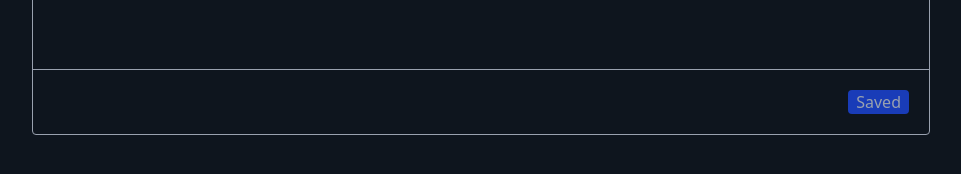
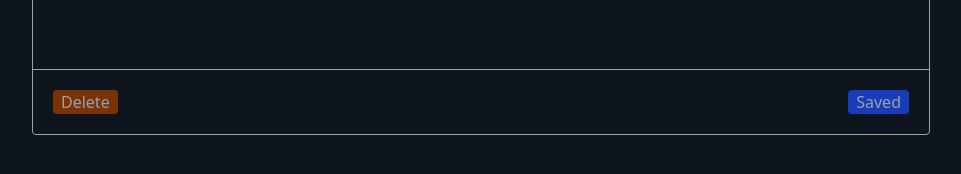
Before and after one commit to CentipedeSully/expJournal, a React (Vite) app: page / in a window 1280 px wide. Both pictures are taken after a click on the button "Create Entry". Shown: the part 530-704 px from the top of the page, without its empty margins (159-1120 px from the left). Built offline with nearby package versions, Linux system fonts and the light colour scheme; no server answers.

Commit message:
implemented a delete function for entries and debugged. added delete button. now the app is ready for its first deployment!

```diff
--- a/src/App.tsx
+++ b/src/App.tsx
@@ -33,7 +33,9 @@ function App() {
     axios.post(entriesAddress,entry)
   }
 
-
+  const removeEntryFromDb = (id:string) =>{
+    axios.delete(entriesAddress+ `/${id}`)
+  }
 
   const emptyEntry:Entry = {
     _id:'',
@@ -118,6 +120,15 @@ function App() {
 
   }
 
+  const deleteEntry = (id:string) => {
+    if (id.length > 0){
+      removeEntryFromDb(id)
+      const newTemporaryLocalCollection = entries.filter(item => item._id !== id)
+      setCollection(newTemporaryLocalCollection)
+      setTimeout(getCollectionFromDb,2000)
+    }
+  }
+
   const pointerEventsClass = ignoreClicks ? " pointer-events-none" : " pointer-events-auto"
 
 
@@ -134,6 +145,7 @@ function App() {
             handleEnterEdit={enterEditMode}
             handleExitEdit={exitEditMode}
             handleSaveEntry={saveEntryToApp}
+            handleDeleteEntry={deleteEntry}
             />
           <EntriesUi
             collection={entries}
@@ -154,6 +166,7 @@ function App() {
             handleEnterEdit={enterEditMode}
             handleExitEdit={exitEditMode}
             handleSaveEntry={saveEntryToApp}
+            handleDeleteEntry={deleteEntry}
             />
           <WelcomeUi
             username="Centisully"
--- a/src/EntryOverlay.tsx
+++ b/src/EntryOverlay.tsx
@@ -16,6 +16,7 @@ const EntryOverlay = (props:SoloEntryModalProps) => {
                 handleEnterEdit={props.handleEnterEdit}
                 handleExitEdit={props.handleExitEdit}
                 handleSaveEntry={props.handleSaveEntry}
+                handleDeleteEntry={props.handleDeleteEntry}
                 />,
             entryModalParent
         )
@@ -34,7 +35,8 @@ interface SoloEntryModalProps{
     handleEnterEdit:any,
     handleExitEdit:any,
     editMode:boolean,
-    handleSaveEntry:any
+    handleSaveEntry:any,
+    handleDeleteEntry:any
 }
 
 const SoloEntryModal = (props:SoloEntryModalProps)=>{
@@ -117,6 +119,7 @@ const SoloEntryModal = (props:SoloEntryModalProps)=>{
     }
   }
 
+
   const saveEntry = () =>{
     clearDetectedChanges()
 
@@ -130,6 +133,11 @@ const SoloEntryModal = (props:SoloEntryModalProps)=>{
     }
 
     props.handleSaveEntry(updatedEntry)
+    props.handleExit()
+  }
+
+  const deleteEntry= () =>{
+    props.handleDeleteEntry(props.entryObj._id)
     props.handleExit()
   }
 
@@ -191,6 +199,7 @@ const SoloEntryModal = (props:SoloEntryModalProps)=>{
           <FooterArea
             unsavedChangesDetected={changeDetected}
             handleSave={saveEntry}
+            handleDelete={deleteEntry}
           />
         </div>
       </div>
@@ -228,16 +237,22 @@ const HeaderArea = (props:headerProps)=> {
 
   interface footerProps{
     unsavedChangesDetected:boolean,
-    handleSave:any
+    handleSave:any,
+    handleDelete:any
   }
   const FooterArea = (props:footerProps)=> {
 
     return(
-      <div className={'flex items-center justify-end py-5 px-5 '}>
+      <div className={'flex items-center justify-between py-5 px-5 '}>
+        <button
+            className={'rounded bg-amber-900 hover:bg-amber-950 px-2 '}
+            onClick={props.handleDelete}>
+            Delete
+        </button>
         <button
             className={'rounded bg-blue-800 hover:bg-blue-950 px-2 '}
             onClick={props.handleSave}>
-            {props.unsavedChangesDetected ? "unsaved" : "Saved"}
+            {props.unsavedChangesDetected ? "Save" : "Saved"}
         </button>
       </div>
     )
--- a/src/db.tsx
+++ b/src/db.tsx
@@ -1,4 +1,4 @@
-import mongoose, { connection } from "mongoose"
+import mongoose from "mongoose"
 import express from "express"
 import cors from "cors"
 
@@ -114,6 +114,13 @@ async function saveEntry(entry:any){
     return newEntry
 }
 
+async function deleteEntry(id:string){
+    console.log("id to remove from db:",id)
+    const deletededEntry = await journalEntry.findByIdAndDelete(id)
+    console.log("deleted Entry:",deletededEntry)
+    return deletededEntry
+}
+
 app.put(`/${dbEntryCollectionName}/:entry`, (req,res)=>{
     const fullEntry = req.body
 
@@ -143,11 +150,29 @@ app.post(`/${dbEntryCollectionName}`,(req,res)=>{
 
 })
 
+app.delete(`/${dbEntryCollectionName}/:id`, (req,res)=>{
+    const id = req.params.id
+    try {
+        const deletedEntry = deleteEntry(id)
+        if (deletedEntry === null)
+        {
+            res.send(`couldn't find entry with id '${id}'`).status(404)
+        }
+        else{
+            res.json(deletedEntry).status(200)
+        }
+    } catch (error) {
+        console.log("an error occured while attempting to delete an entry within the db:",error)
+        console.log("============== Server still running! ============")
+        res.send(`an error occured while communicating with the db: ${error}`).status(500)
+    }
+})
 
 
 
 
 
-const PORT = 3001
+
+const PORT = process.env.PORT || 3001
 app.listen(PORT)
 console.log(`server running on port ${PORT}`)
```
